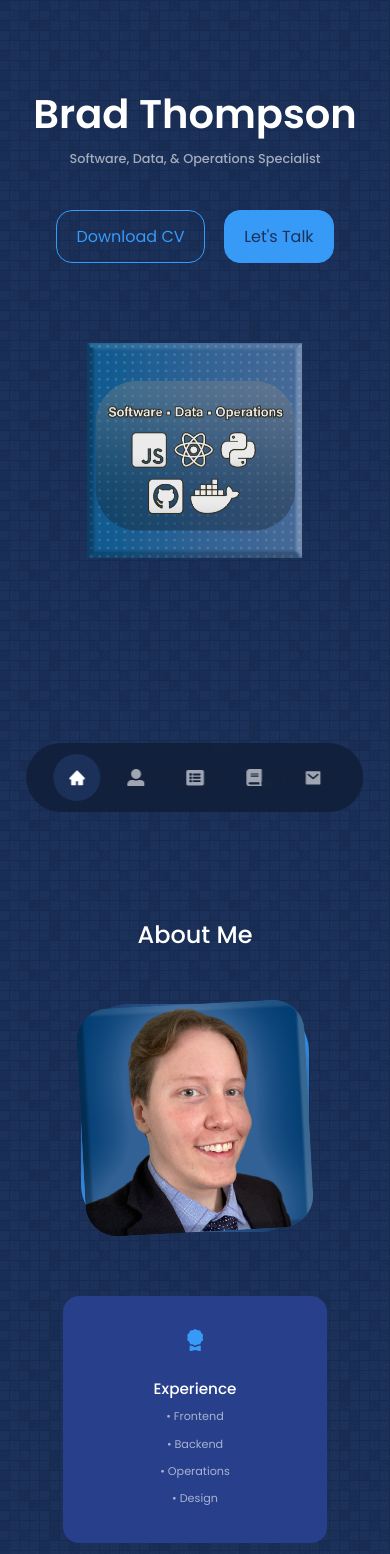
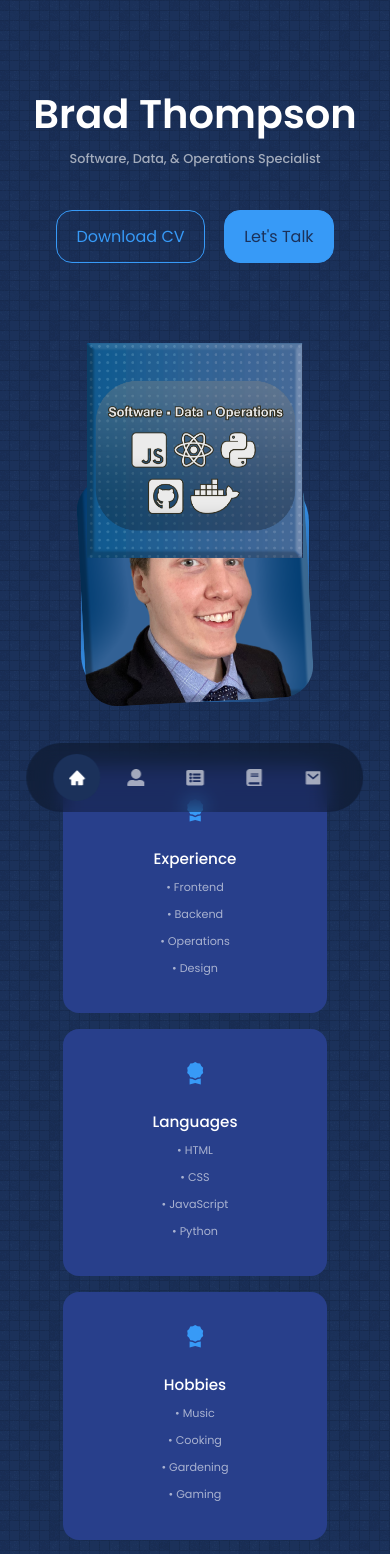
Before and after one commit to brthomiu/React-Portfolio, a React (Create React App) app: page / in a window 390 px wide. Shown: the top 1554 px of the page. Built offline with nearby package versions, Linux system fonts and the light colour scheme.

Commit message:
update styles for mobile

```diff
--- a/src/components/about/about.css
+++ b/src/components/about/about.css
@@ -5,7 +5,7 @@
     align-items: center;
     padding-top: 2rem;
     margin-top: 10%;
-    height: 120%;
+    height: 85vh;
 }
 
 .about__container {
--- a/src/components/header/header.css
+++ b/src/components/header/header.css
@@ -20,6 +20,7 @@ header {
 .header__container h5 {
     font-size: 1rem;
 }
+
 
 /* ----------- CTA -------------------*/
 
--- a/src/index.css
+++ b/src/index.css
@@ -61,7 +61,7 @@ h1 {
 
 section {
     margin-top: 8rem;
-    height: 100vh;
+    height: 85vh;
 }
 
 section > h2, section > h5 {
```
